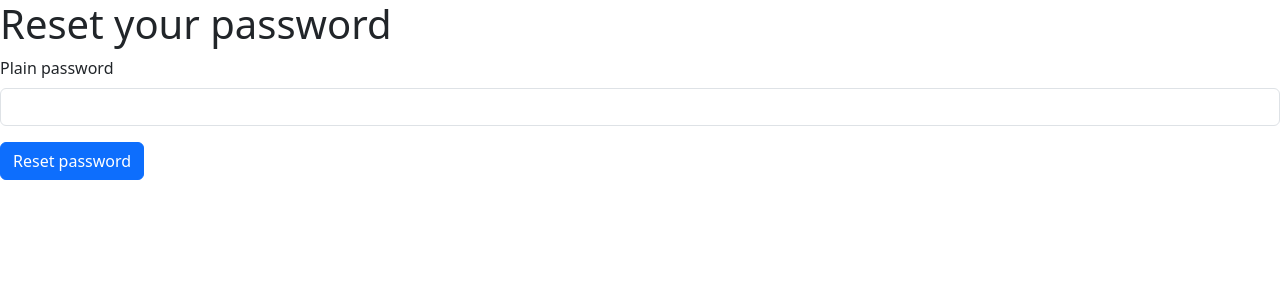
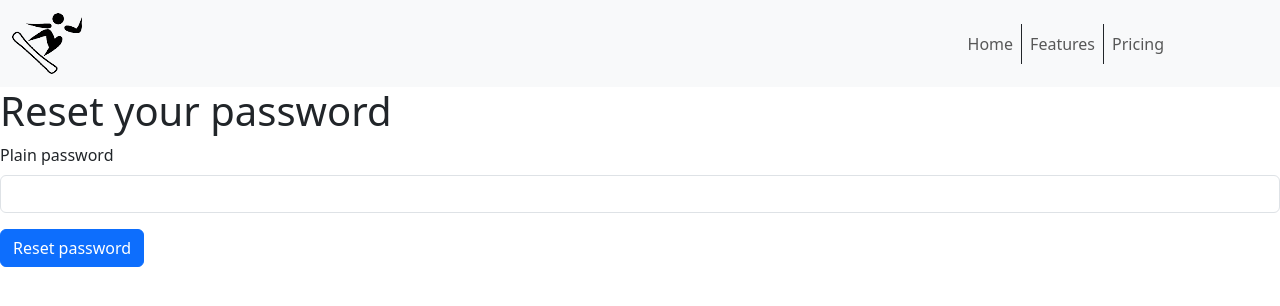
Before and after one commit to requenaGuillaume/snowtricks, a Symfony app: template templates/reset_password/reset.html.twig in a window 1280 px wide. Shown: the top 306 px of the page. Run offline with Twig, Linux system fonts and the light colour scheme; the template is opened without the code that fills it, so the values that code supplies are empty; form fields are guessed from the names that the template uses; some libraries are stand-ins or nearby versions.

Commit message:
add navbar

```diff
--- a/templates/base.html.twig
+++ b/templates/base.html.twig
@@ -7,6 +7,7 @@
         {# Run `composer require symfony/webpack-encore-bundle` to start using Symfony UX #}
         <link href="https://cdn.jsdelivr.net/npm/bootstrap@5.3.0-alpha1/dist/css/bootstrap.min.css" rel="stylesheet" integrity="sha384-GLhlTQ8iRABdZLl6O3oVMWSktQOp6b7In1Zl3/Jr59b6EGGoI1aFkw7cmDA6j6gD" crossorigin="anonymous">
         <script src="https://cdn.jsdelivr.net/npm/bootstrap@5.3.0-alpha1/dist/js/bootstrap.bundle.min.js" integrity="sha384-w76AqPfDkMBDXo30jS1Sgez6pr3x5MlQ1ZAGC+nuZB+EYdgRZgiwxhTBTkF7CXvN" crossorigin="anonymous"></script>
+        <link rel="icon" href={{ asset('assets/images/snowtricks.png') }} type="image/png">
         {% block stylesheets %}
             {{ encore_entry_link_tags('app') }}
         {% endblock %}
@@ -17,6 +18,7 @@
     </head>
     <body>
         <header>
+            {% include "shared/navbar.html.twig" %}
         </header>
         <main>
             {% for key, messages in app.flashes %}
--- /dev/null
+++ b/templates/shared/navbar.html.twig
@@ -0,0 +1,20 @@
+<nav class="navbar navbar-expand-lg navbar-light bg-light">
+  <div class="container-fluid">
+    <a class="navbar-brand" href="#">
+        <img src={{ asset('assets/images/snowtricks.png') }} alt="snowtricks logo">
+    </a>
+    <div class="collapse navbar-collapse justify-content-end me-5">
+      <ul class="navbar-nav">
+        <li class="nav-item border-end border-dark">
+          <a class="nav-link" href="#">Home</a>
+        </li>
+        <li class="nav-item border-end border-dark">
+          <a class="nav-link" href="#">Features</a>
+        </li>
+        <li class="nav-item me-5">
+          <a class="nav-link" href="#">Pricing</a>
+        </li>
+      </ul>
+    </div>
+  </div>
+</nav>
```
Also changed, not shown: public/assets/images/snowtricks.png (added), 1 other file.
